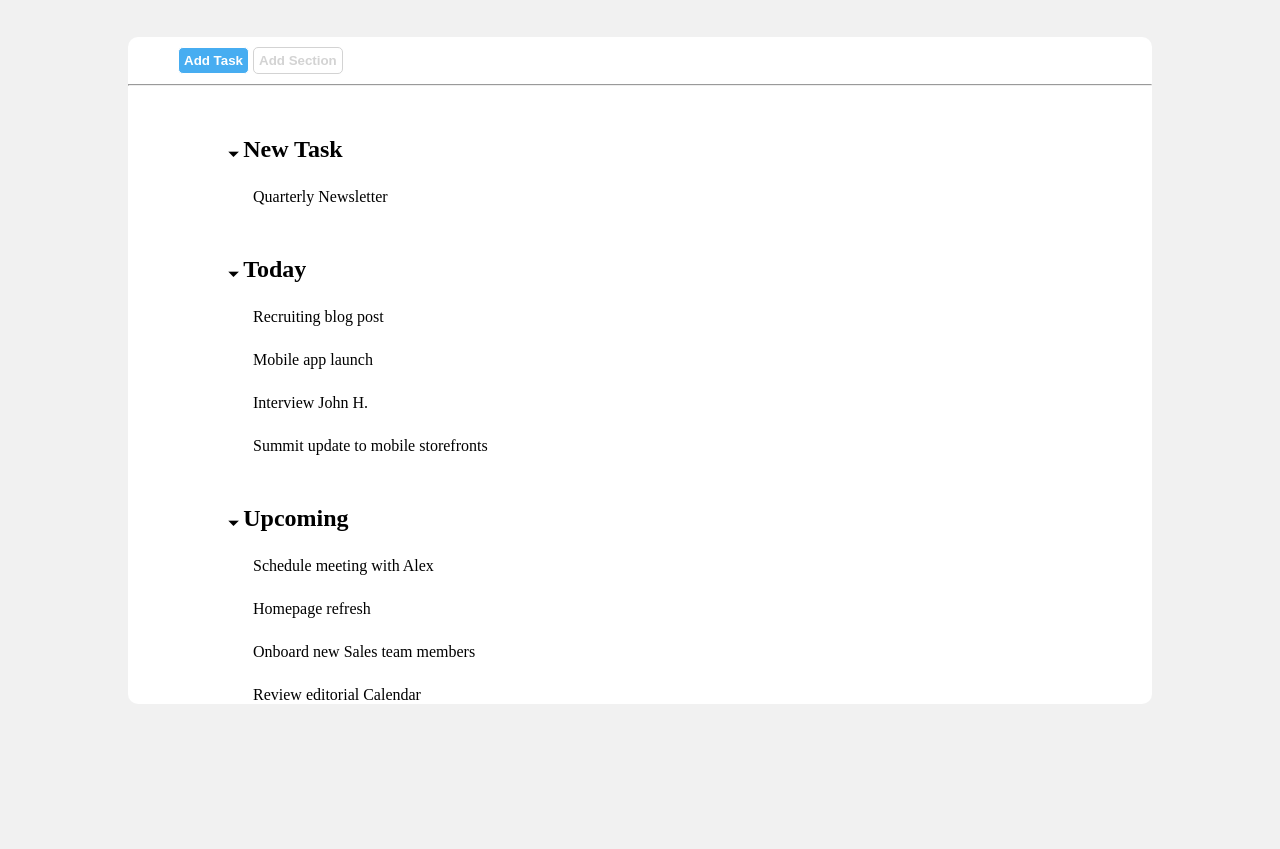
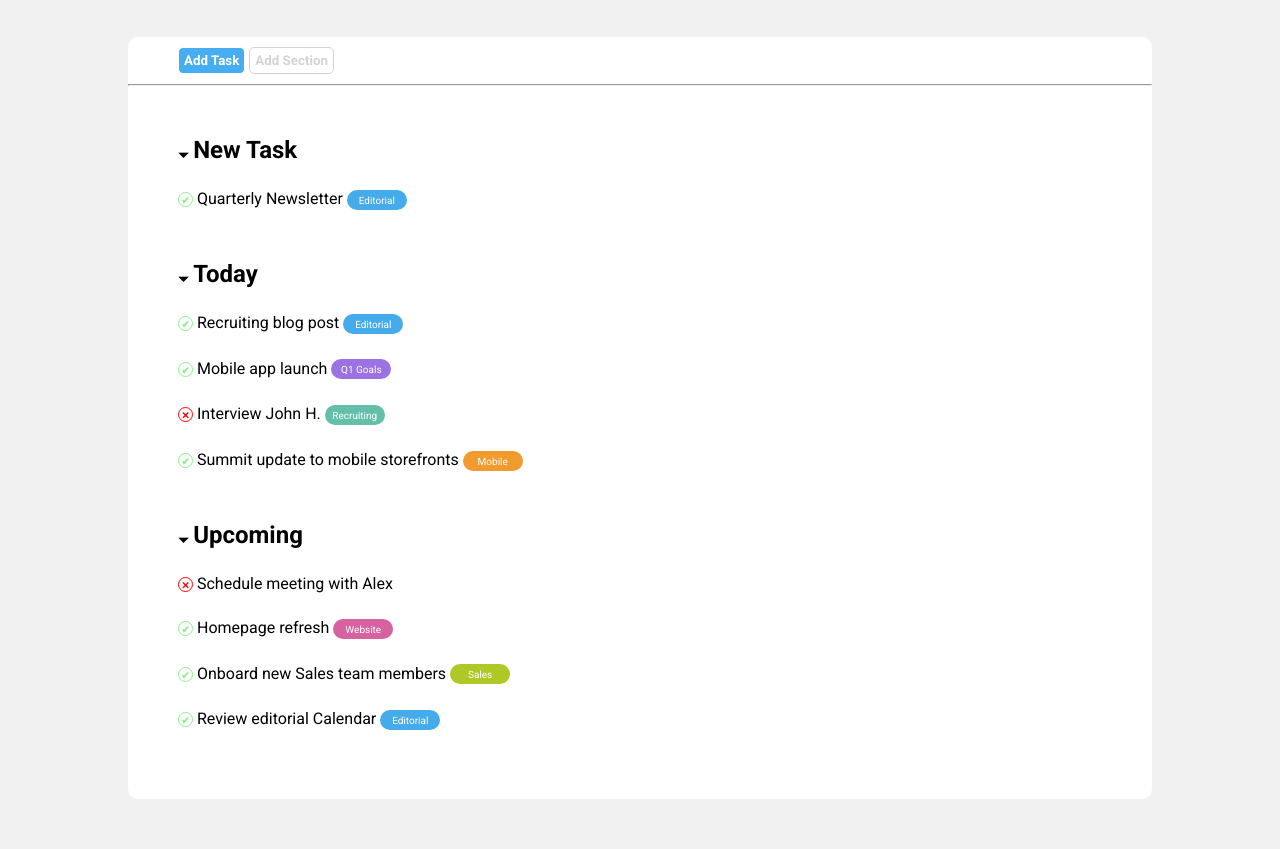
Before and after one commit to adrianopiacentini/html-css-toboolist, a plain HTML site: page index.html in a window 1280 px wide. Shown: the part 88-937 px from the top of the page. Before the commit the page ends 842 px from the top, so only its background shows below. Drawn offline with Linux system fonts and the light colour scheme.

Commit message:
feat: to-do-list

```diff
--- a/css/style.css
+++ b/css/style.css
@@ -2,6 +2,7 @@
     margin: 0;
     padding: 0;
     box-sizing: border-box;
+    font-family: "Roboto", sans serif;
 }
 
 header {
@@ -70,6 +71,7 @@ hr {
 
 .to-do-list {
     margin: 50px;
+
 }
 
 ul {
@@ -80,10 +82,70 @@ h2 {
     display: inline-block;
 }
 
-.task-type {
-    margin: 50px;
+.task-title {
+    margin-bottom: 50px;
 }
 
 .task {
-    margin: 25px;
+    margin-top: 25px;
+
 }
+
+/* &#10004 &#10005 */
+
+.check {
+    border-radius: 50%;
+    width: 15px;
+    height: 15px;
+    border: 1px solid;
+    display: inline-block;
+    text-align: center;
+    line-height: 15px;
+    font-weight: bold;
+}
+
+.completed {
+    color: lightgreen;
+    font-size: 10px;
+}
+
+.uncompleted {
+    color: red;
+    font-size: 10px;
+}
+
+.task-type {
+    color: white;
+    font-size: 10px;
+    padding: 5px;
+    height: 20px;
+    width: 60px;
+    text-align: center;
+    vertical-align: middle;
+    display: inline-block;
+    border-radius: 20px;
+}
+
+.editorial {
+    background-color: #45abea;
+}
+
+.goals {
+    background-color: #9c72e3;
+}
+
+.recruiting {
+    background-color: #63bfa8;
+}
+
+.mobile {
+    background-color: #f19a2d;
+}
+
+.website {
+    background-color: #d762a0;
+}
+
+.sales {
+    background-color: #afc826;
+}
--- a/index.html
+++ b/index.html
@@ -6,6 +6,12 @@
     <meta name="viewport" content="width=device-width, initial-scale=1.0">
     <title>Document</title>
     <link rel="stylesheet" href="./css/style.css">
+
+    <link rel="preconnect" href="https://fonts.googleapis.com">
+    <link rel="preconnect" href="https://fonts.gstatic.com" crossorigin>
+    <link
+        href="https://fonts.googleapis.com/css2?family=Roboto:ital,wght@0,100;0,300;0,400;0,500;0,700;0,900;1,100;1,300;1,400;1,500;1,700;1,900&display=swap"
+        rel="stylesheet">
 </head>
 
 <body>
@@ -24,31 +30,42 @@
             <!-- list -->
             <section class="to-do-list">
                 <ul>
-                    <li class="task-type"><span>&#128899</span>
+                    <li class="task-title"><span>&#128899</span>
                         <h2>New Task</h2>
                         <ul>
-                            <li class="task">Quarterly Newsletter</li>
+                            <li class="task"><span class="completed check">&#10004</span> Quarterly Newsletter <span
+                                    class="task-type editorial">Editorial</span></li>
                         </ul>
                     </li>
-                    <li class="task-type"><span>&#128899</span>
+                    <li class="task-title"><span>&#128899</span>
                         <h2>Today</h2>
                         <ul>
-                            <li class="task">Recruiting blog post</li>
-                            <li class="task">Mobile app launch</li>
-                            <li class="task">Interview John H.</li>
-                            <li class="task">Summit update to mobile storefronts</li>
+                            <li class="task"><span class="completed check">&#10004</span> Recruiting blog post <span
+                                    class="task-type editorial">Editorial</span></li>
+                            <li class="task"><span class="completed check">&#10004</span> Mobile app launch <span
+                                    class="task-type goals">Q1 Goals</span></li>
+                            <li class="task"><span class="uncompleted check">&#10005</span> Interview John H. <span
+                                    class="task-type recruiting">Recruiting</span></li>
+                            <li class="task"><span class="completed check">&#10004</span> Summit update to mobile
+                                storefronts <span class="task-type mobile">Mobile</span></li>
                         </ul>
                     </li>
-                    <li class="task-type">
+                    <li class="task-title">
                         <ul><span>&#128899</span>
                             <h2>Upcoming</h2>
-                            <li class="task">Schedule meeting with Alex</li>
-                            <li class="task">Homepage refresh</li>
-                            <li class="task">Onboard new Sales team members</li>
-                            <li class="task">Review editorial Calendar</li>
+                            <li class="task"><span class="uncompleted check">&#10005</span> Schedule meeting with Alex
+                            </li>
+                            <li class="task"><span class="completed check">&#10004</span> Homepage refresh <span
+                                    class="task-type website">Website</span></li>
+                            <li class="task"><span class="completed check">&#10004</span> Onboard new Sales team members
+                                <span class="task-type sales">Sales</span>
+                            </li>
+                            <li class="task"><span class="completed check">&#10004</span> Review editorial Calendar
+                                <span class="task-type editorial">Editorial</span></li>
                         </ul>
                     </li>
                 </ul>
+                <br>
 
             </section>
         </main>
```
